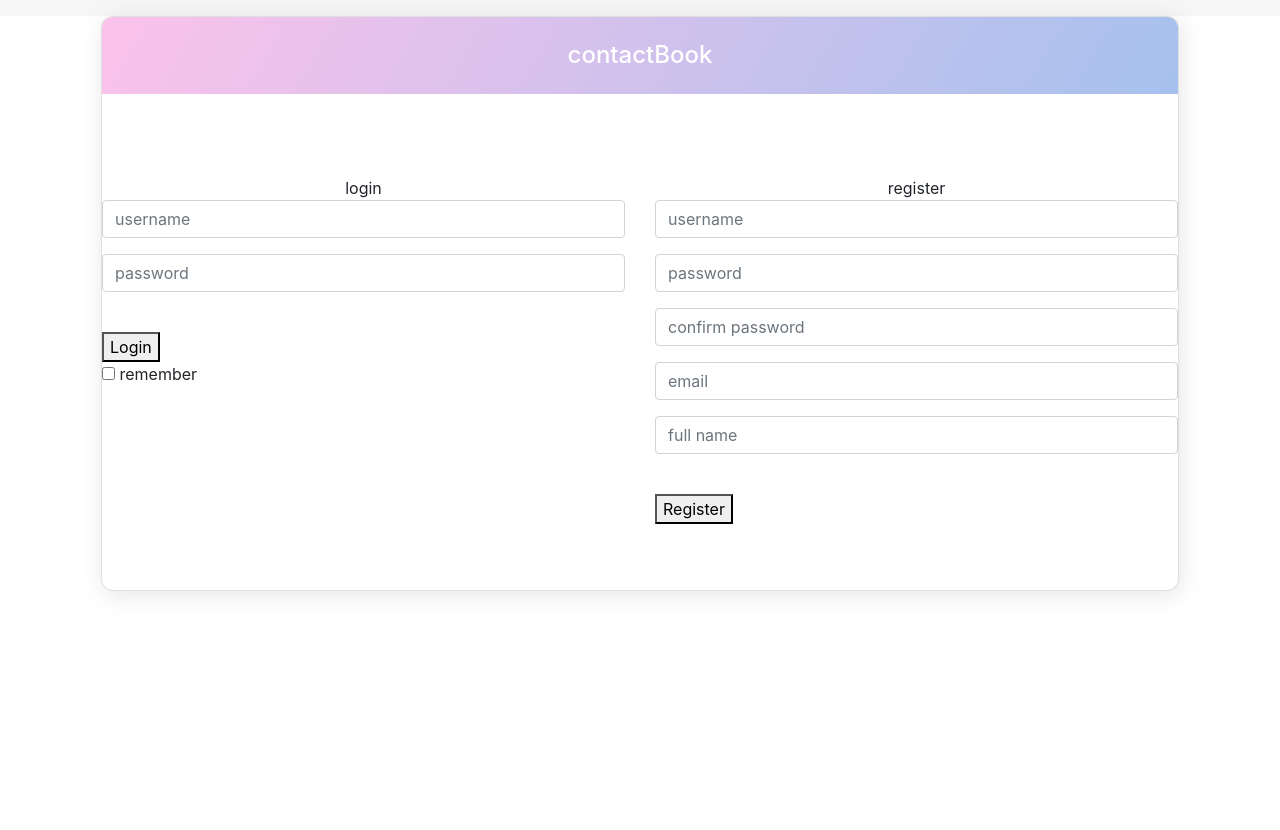
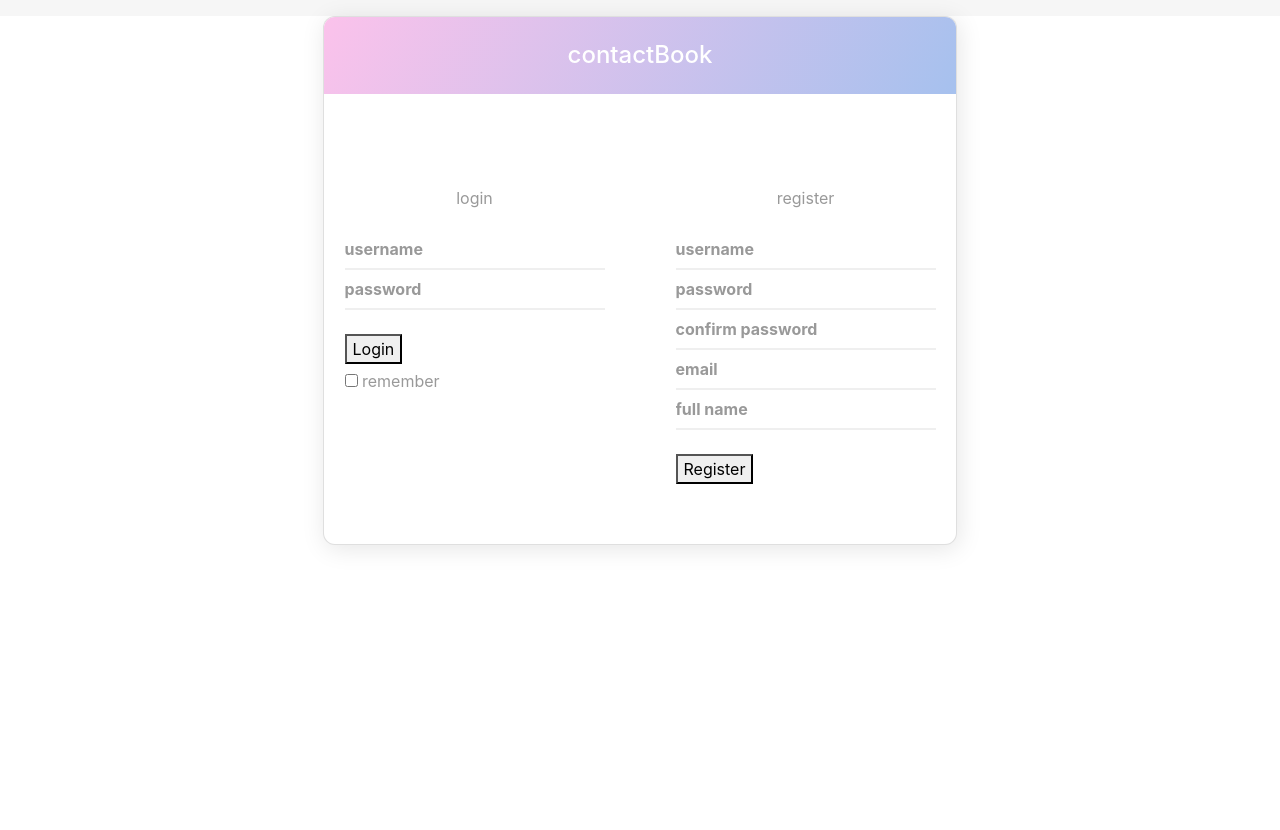
Before and after one commit to Befcak/cop4331contacts.com, a PHP site: page / in a window 1280 px wide. Shown: the top 830 px of the page. After the commit the page ends 549 px from the top, so only its background shows below. Run offline with PHP 8.4, Linux system fonts and the light colour scheme.

Commit message:
fixing columns

```diff
--- a/cop4331contacts.com/public_html/css/style.css
+++ b/cop4331contacts.com/public_html/css/style.css
@@ -78,9 +78,9 @@ p {
   background-image: linear-gradient(120deg, #ffc3a0 0%, #ffafbd 100%);
 }
 
-/* .login-form-1 {
+ .login-form-1 {
   max-width: 300px;
-  border-radius: 5px;
+  /* border-radius: 5px; */
   display: inline-block;
 }
 .main-login-form {
@@ -124,10 +124,13 @@ p {
   padding: 5px 0;
 }
 
+.row {
+    position: relative;
+}
 
 .center {
   margin-left: auto;
   margin-right: auto;
   width: 60%;
   text-align: center;
-} */
+}
```
